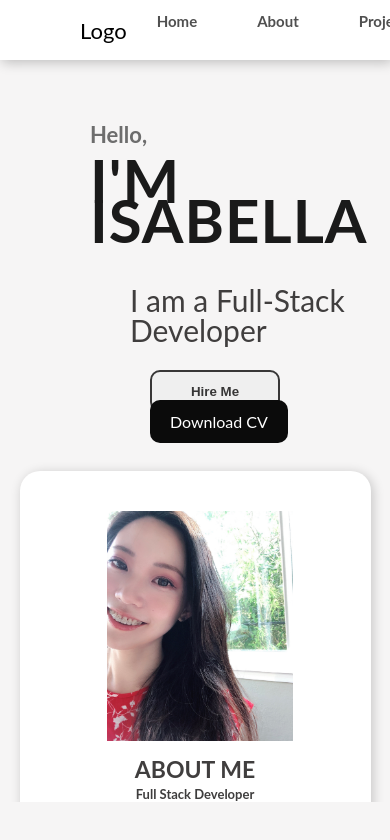
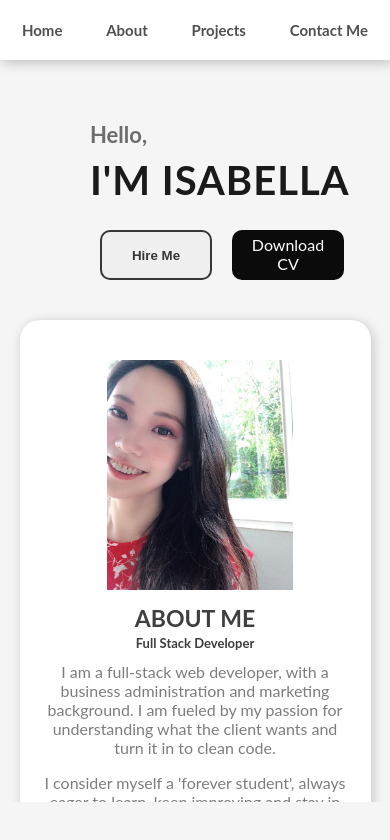
Before and after one commit to IsabellaGuo/IsabellaPortfolio, a React (Create React App) app: page / in a window 390 px wide. Shown: the top 840 px of the page. Built offline with nearby package versions, Linux system fonts and the light colour scheme.

Commit message:
Fix reponsiveness

```diff
--- a/src/components/Contact.css
+++ b/src/components/Contact.css
@@ -78,3 +78,14 @@ textarea {
   letter-spacing: 0.5px;
   background-color: white;
 }
+@media only screen and (max-width: 750px){
+  .contact__button{
+    margin: 20px;
+  }
+  .contact__main > p{
+    font-size: 20px;
+  }
+  .form{
+    width: 80%;
+  }
+}
--- a/src/components/Header.css
+++ b/src/components/Header.css
@@ -17,7 +17,7 @@ a {
 }
 
 .header__link{
-    margin: 30px;
+
     color: #505050;
     font-size: 15px;
     font-weight: 700;
@@ -28,3 +28,17 @@ a {
     font-size: 22px;
     margin: 0 0 0 80px;
 }
+
+@media only screen and (max-width: 550px){
+
+
+     .header__nav{
+        width: 100%;
+        display: flex;
+        justify-content:space-around;
+        align-items: center;
+     }
+     .header__logo {
+         display: none;
+     }
+}
--- a/src/components/Home.css
+++ b/src/components/Home.css
@@ -1,5 +1,5 @@
 .home__main{
-
+    width:100%;
     margin: 10px auto;
     display: flex;
     flex-direction: column;
@@ -90,7 +90,7 @@
 
     }
     .home__text > p:nth-child(3){
-        margin-left: 40px;
+        margin-left: 20px;
     }
     .home__banner{
        margin-left: 60px;
@@ -108,3 +108,38 @@
     }
 
 }
+
+@media only screen and (max-width: 550px){
+    *{
+        box-sizing: border-box;
+    }
+
+    .home__text > p:nth-child(2){
+        line-height: 40px;
+        margin: 20px 0px 0px 0px;
+        padding: 0px;
+        font-size: 40px;
+    }
+
+    .home__text > p:nth-child(3){
+      display: none;
+    }
+
+    .home__button{
+        display: flex;
+        flex-direction: row;
+        margin: 30px 0 0 0;
+    }
+
+    .a__cv{
+        padding: 5px 15px;
+        width: 180px;
+    }
+
+    .home__button > button{
+        width: 160px;
+        height: 50px;
+        padding: 10px 25px;
+    }
+
+}
--- a/src/components/Projects.css
+++ b/src/components/Projects.css
@@ -78,14 +78,20 @@ a{
 }
 
 @media only screen and (max-width: 750px){
-    *{
-        box-sizing: border-box;
-    }
+
     .projects__cards{
         display: flex;
     flex-direction: column;
-    width: 100%;
-    margin-left: 150px;;
+
 
     }
 }
+
+@media only screen and (max-width: 750px){
+    .projects__cards{
+display: flex;
+flex-direction: column;
+justify-content: center;
+
+    }
+}
```
